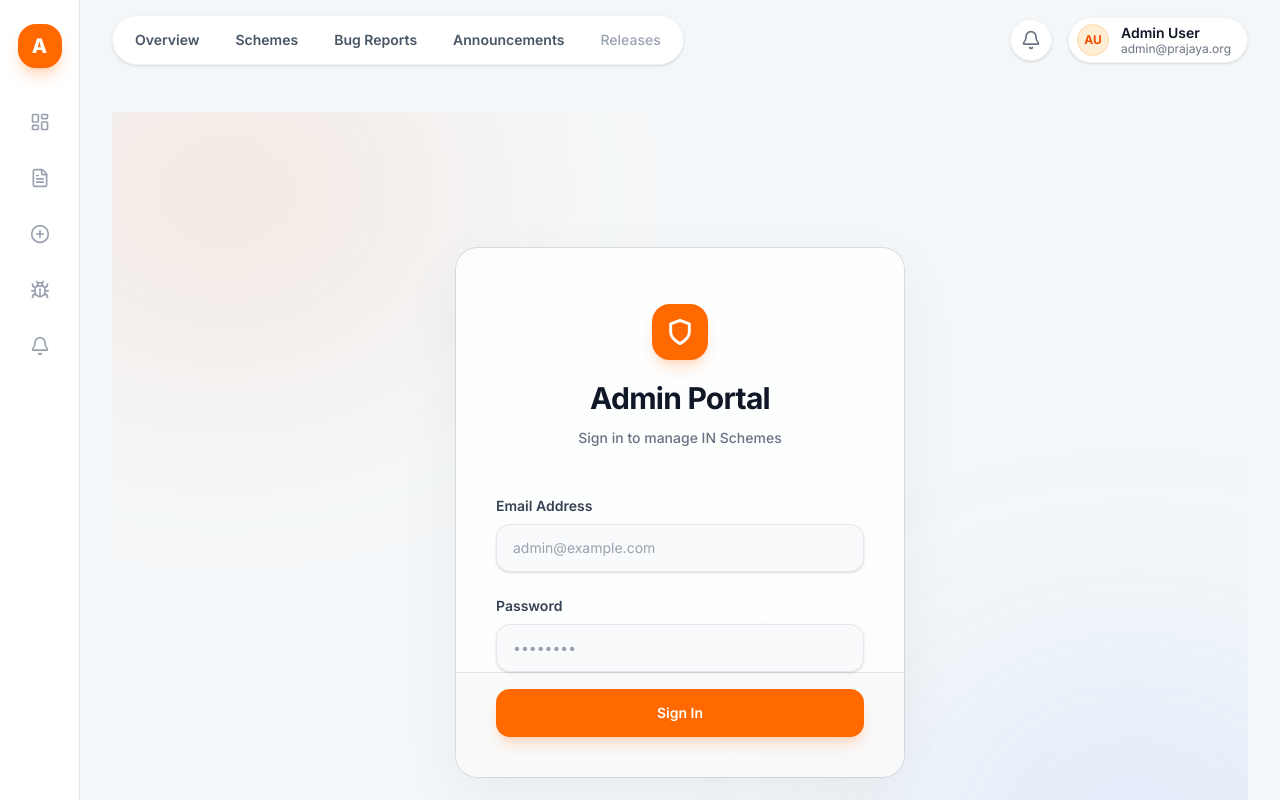
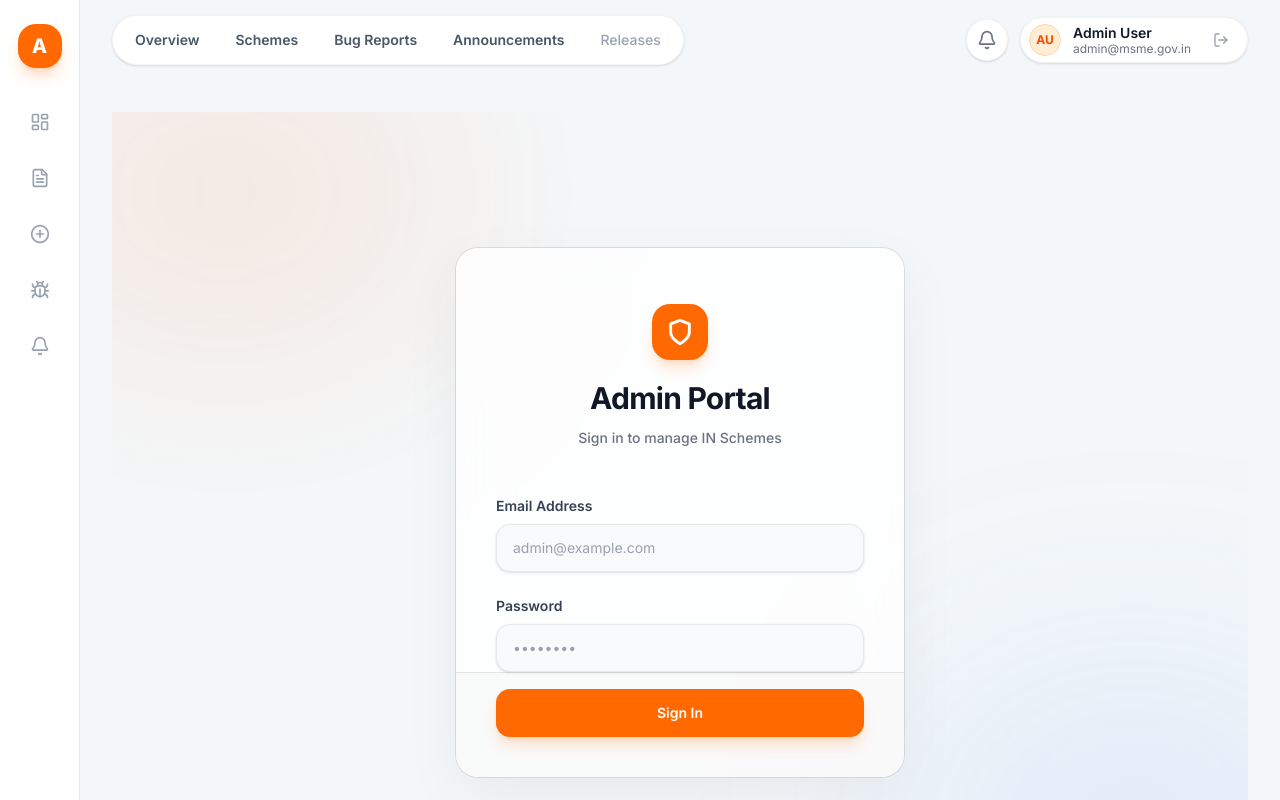
Before and after one commit to Andrew-Dominic/MSS-Admin, a Next.js app: page /login in a window 1280 px wide. Built offline with nearby package versions, Linux system fonts and the light colour scheme; no server answers.

Commit message:
fix(admin-ui): replace mock prajaya email with dynamic user email and signout action

```diff
--- a/src/app/login/actions.ts
+++ b/src/app/login/actions.ts
@@ -30,3 +30,16 @@ export async function login(formData: FormData) {
   revalidatePath('/', 'layout')
   redirect('/schemes/new')
 }
+
+export async function logout() {
+  try {
+    const supabase = await createClient()
+    await supabase.auth.signOut()
+  } catch (e) {
+    // ignore
+  }
+  const { cookies } = await import('next/headers')
+  const cookieStore = await cookies()
+  cookieStore.delete('dev_admin_auth')
+  redirect('/login')
+}
--- a/src/components/AppNavigation.tsx
+++ b/src/components/AppNavigation.tsx
@@ -1,5 +1,6 @@
 "use client";
 
+import { useState, useEffect } from "react";
 import Link from "next/link";
 import { usePathname } from "next/navigation";
 import {
@@ -9,8 +10,11 @@ import {
   Bug,
   Bell,
   Settings,
-  ChevronRight
+  ChevronRight,
+  LogOut
 } from "lucide-react";
+import { createClient } from "@/lib/supabase/client";
+import { logout } from "@/app/login/actions";
 
 export function SidebarNav() {
   const pathname = usePathname();
@@ -94,6 +98,38 @@ export function SidebarNav() {
 
 export function TopHeaderNav() {
   const pathname = usePathname();
+  const [userEmail, setUserEmail] = useState<string>("admin@msme.gov.in");
+  const [userName, setUserName] = useState<string>("Admin User");
+  const [isLoggingOut, setIsLoggingOut] = useState<boolean>(false);
+
+  useEffect(() => {
+    try {
+      const supabase = createClient();
+      supabase.auth.getUser().then(({ data: { user } }) => {
+        if (user?.email) {
+          setUserEmail(user.email);
+          const metaName = user.user_metadata?.full_name || user.email.split("@")[0];
+          setUserName(metaName.charAt(0).toUpperCase() + metaName.slice(1));
+        }
+      }).catch(() => {
+        // Fallback default
+      });
+    } catch {
+      // Fallback default
+    }
+  }, []);
+
+  const initials = userName
+    .split(" ")
+    .map((n) => n[0])
+    .join("")
+    .substring(0, 2)
+    .toUpperCase() || "AU";
+
+  const handleLogout = async () => {
+    setIsLoggingOut(true);
+    await logout();
+  };
 
   const isOverview = pathname === "/";
   const isSchemes = pathname.startsWith("/schemes");
@@ -154,18 +190,26 @@ export function TopHeaderNav() {
       </div>
 
       {/* Right Controls / Admin Profile */}
-      <div className="flex items-center gap-4">
-        <Link href="/notifications" className="bg-white rounded-full p-2.5 shadow-sm border border-gray-100 text-gray-500 hover:text-orange-600 transition-colors">
+      <div className="flex items-center gap-3">
+        <Link href="/notifications" className="bg-white rounded-full p-2.5 shadow-sm border border-gray-100 text-gray-500 hover:text-orange-600 transition-colors" title="Announcements & Alerts">
           <Bell className="w-5 h-5" />
         </Link>
-        <div className="bg-white rounded-full pl-2 pr-4 py-1.5 shadow-sm border border-gray-100 flex items-center gap-3">
+        <div className="bg-white rounded-full pl-2 pr-3 py-1.5 shadow-sm border border-gray-100 flex items-center gap-3">
           <div className="w-8 h-8 rounded-full bg-orange-100 text-orange-600 flex items-center justify-center font-bold text-xs border border-orange-200 shrink-0">
-            AU
+            {initials}
           </div>
           <div className="flex flex-col">
-            <span className="text-sm font-semibold text-gray-900 leading-tight">Admin User</span>
-            <span className="text-xs text-gray-500 leading-tight">admin@prajaya.org</span>
+            <span className="text-sm font-semibold text-gray-900 leading-tight">{userName}</span>
+            <span className="text-xs text-gray-500 leading-tight font-mono">{userEmail}</span>
           </div>
+          <button
+            onClick={handleLogout}
+            disabled={isLoggingOut}
+            title="Sign out of Admin Portal"
+            className="ml-1 p-1.5 rounded-full text-gray-400 hover:text-rose-600 hover:bg-rose-50 transition-colors cursor-pointer"
+          >
+            <LogOut className="w-4 h-4" />
+          </button>
         </div>
       </div>
     </header>
```
